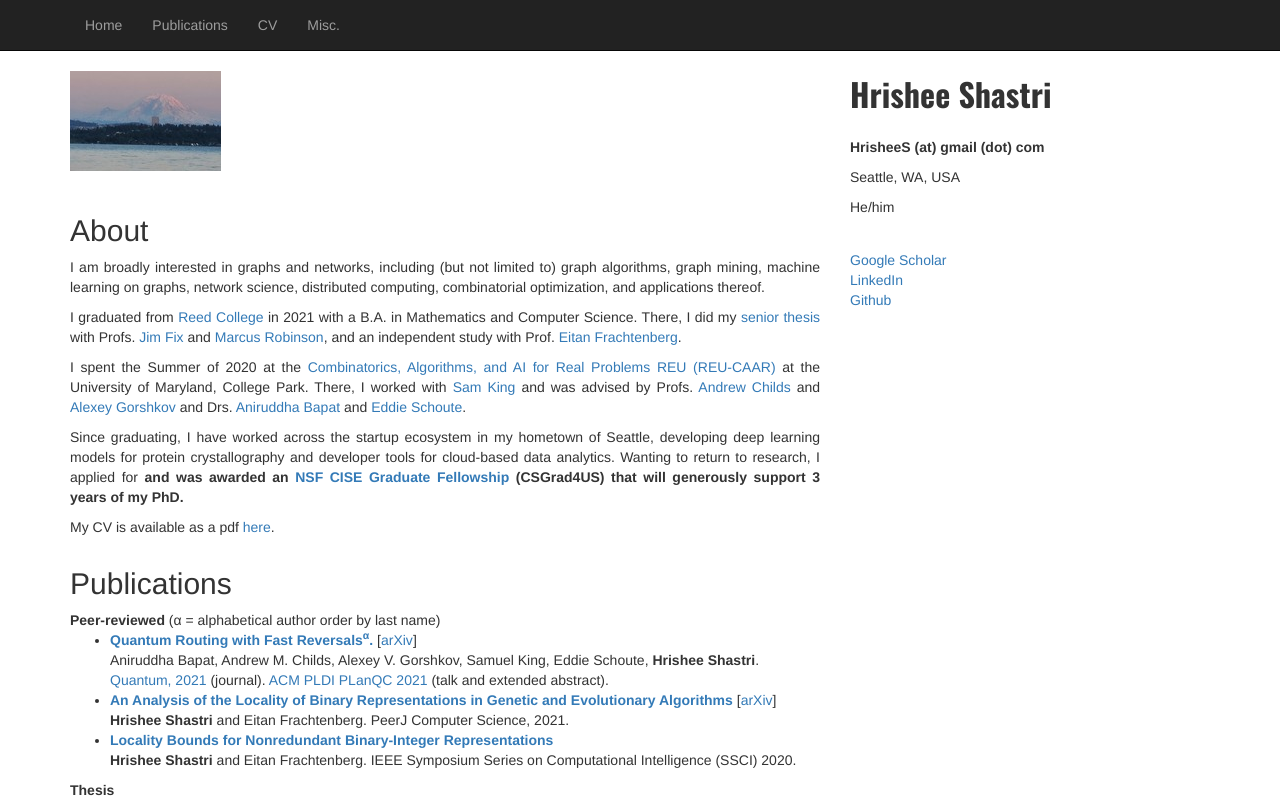
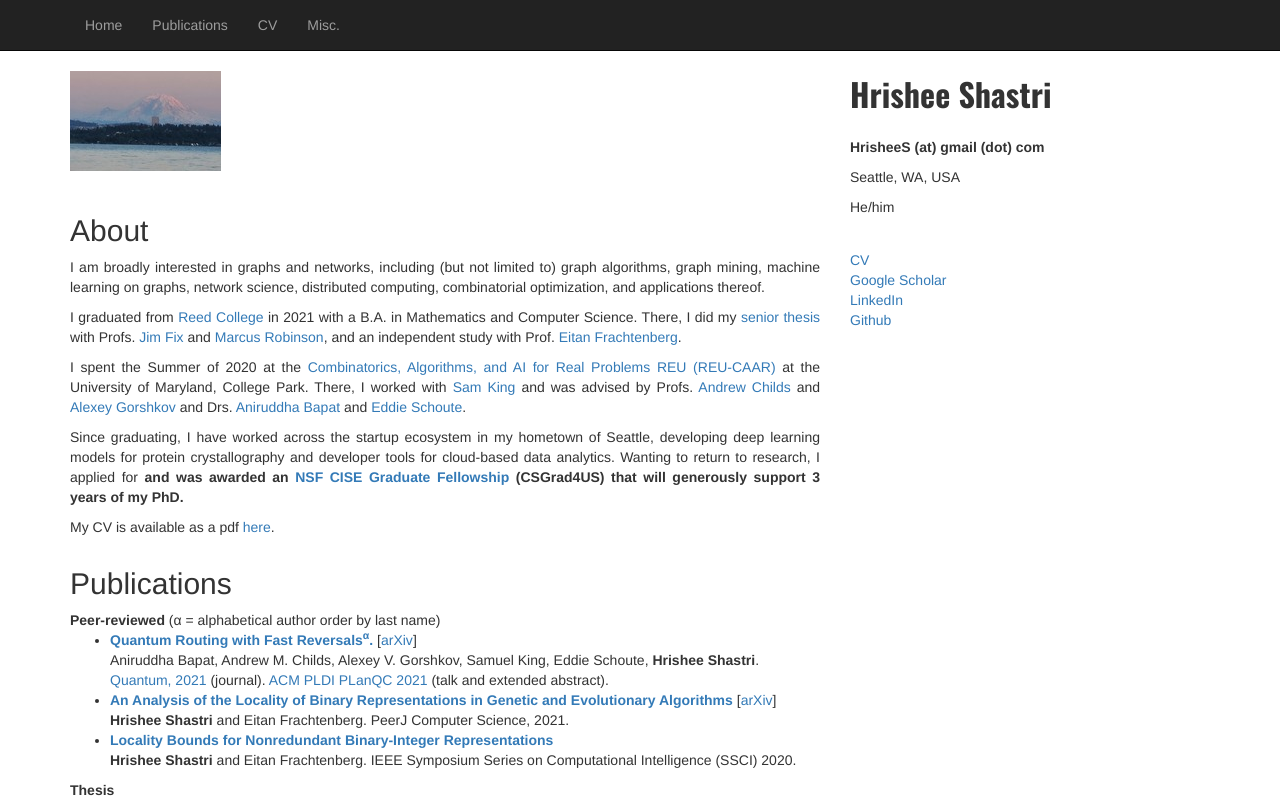
Before and after one commit to shastrihm/shastrihm.github.io, a plain HTML site: page index.html in a window 1280 px wide. Shown: the top 800 px of the page. Drawn offline with nearby package versions, Linux system fonts and the light colour scheme.

Commit message:
add CV to sidebar

```diff
--- a/index.html
+++ b/index.html
@@ -75,13 +75,14 @@
                 <div style="font-family: 'Oswald', sans-serif; font-size: 32px;"><b>Hrishee Shastri</b></div><br>
                 <p><b>HrisheeS (at) gmail (dot) com</b><br>
                 <p>Seattle, WA, USA<br>
-		<p>He/him<br>
+		            <p>He/him<br>
                 </p>
             </div>
 
 
             <!-- Links on the Sidebar -->
             <div class="col-md-4" style="margin-top:2%">
+              <dd><a href="assets/hrisheeshastri_CV.pdf">CV</a></dd>
               <dd><a href="https://scholar.google.com/citations?user=0JSTI4kAAAAJ&hl=en">Google Scholar</a></dd>
               <dd><a href="https://linkedin.com/in/hrishees">LinkedIn</a></dd>
               <dd><a href="https://github.com/shastrihm">Github</a></dd>
```
